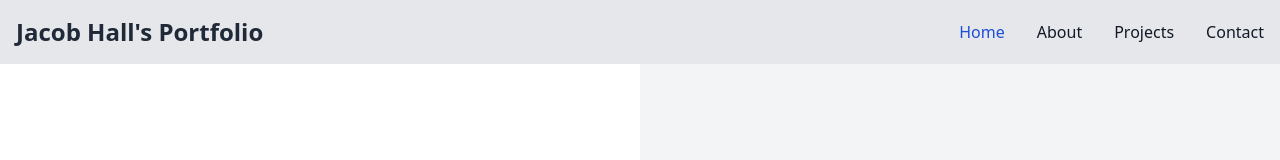
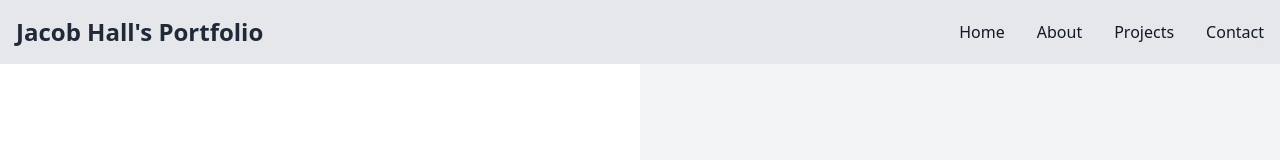
Before and after one commit to jshall42/Portfolio, a React (Create React App) app in the folder portfolio-web/: page / in a window 1280 px wide. Shown: the top 160 px of the page. Built offline with nearby package versions, Linux system fonts and the light colour scheme.

Commit message:
Added the route for the contact page

```diff
--- a/portfolio-web/src/components/Header.jsx
+++ b/portfolio-web/src/components/Header.jsx
@@ -38,7 +38,7 @@ function Header() {
         <div className={`${isOpen ? 'block' : 'hidden'} w-full md:block md:w-auto`} id="navbar-default">
           <ul className="font-medium flex flex-col p-4 md:p-0 mt-4 border border-gray-100 rounded-lg bg-gray-50 md:flex-row md:space-x-8 md:mt-0 md:border-0 md:bg-gray-200 dark:bg-gray-800 md:dark:bg-gray-900 dark:border-gray-700">
             <li>
-              <Link to="/" className="block py-2 px-3 text-blue-700 md:p-0 dark:text-white md:dark:text-blue-500">
+              <Link to="/" className="block py-2 px-3 text-gray-900 hover:text-blue-700 md:p-0 dark:text-white md:dark:hover:text-blue-500">
                 Home
               </Link>
             </li>
@@ -53,9 +53,9 @@ function Header() {
               </a>
             </li>
             <li>
-              <a href="#" className="block py-2 px-3 text-gray-900 hover:text-blue-700 md:p-0 dark:text-white md:dark:hover:text-blue-500">
+              <Link to="/contact" className="block py-2 px-3 text-gray-900 hover:text-blue-700 md:p-0 dark:text-white md:dark:hover:text-blue-500">
                 Contact
-              </a>
+              </Link>
             </li>
           </ul>
         </div>
```
